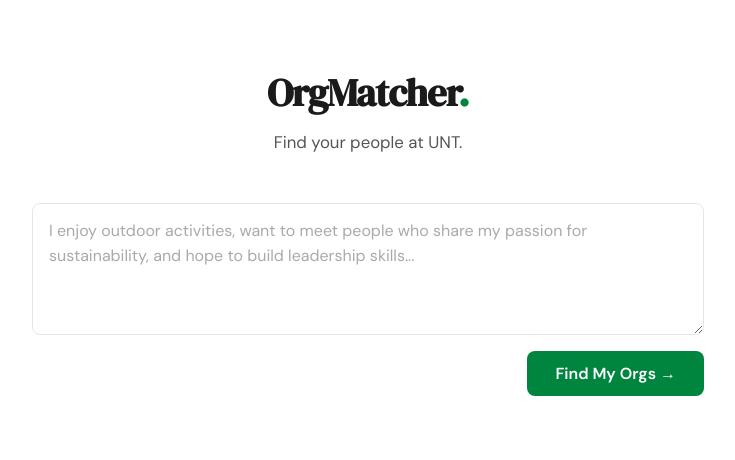
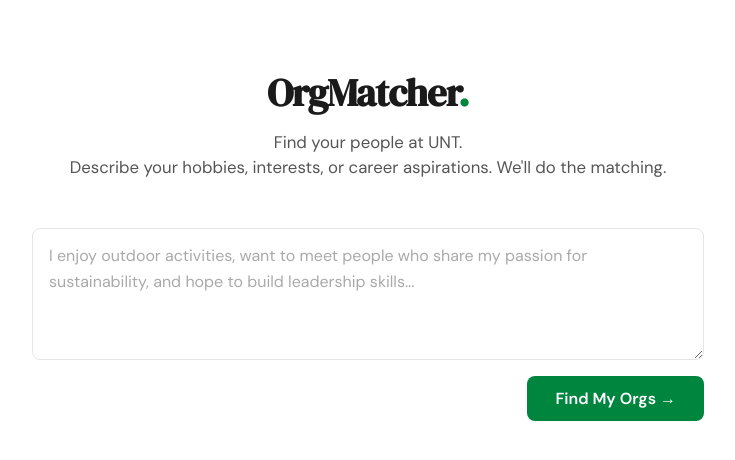
Before and after one commit to kuyalancee/OrgMatcher, a React (Vite) app in the folder frontend/OrgMatcher-app/: page / in a window 1280 px wide. Shown: the top 460 px of the page, without its empty margins (272-1007 px from the left). Built offline with nearby package versions, Linux system fonts and the light colour scheme.

Commit message:
style: edit frontend to add some instructions

```diff
--- a/frontend/OrgMatcher-app/src/App.jsx
+++ b/frontend/OrgMatcher-app/src/App.jsx
@@ -35,6 +35,7 @@ function App() {
           OrgMatcher<span className="app__title-dot">.</span>
         </h1>
         <p className="app__tagline">Find your people at UNT.</p>
+        <p className="app__tagline">Describe your hobbies, interests, or career aspirations. We'll do the matching.</p>
       </header>
 
       <div className="app__search-section">
```
